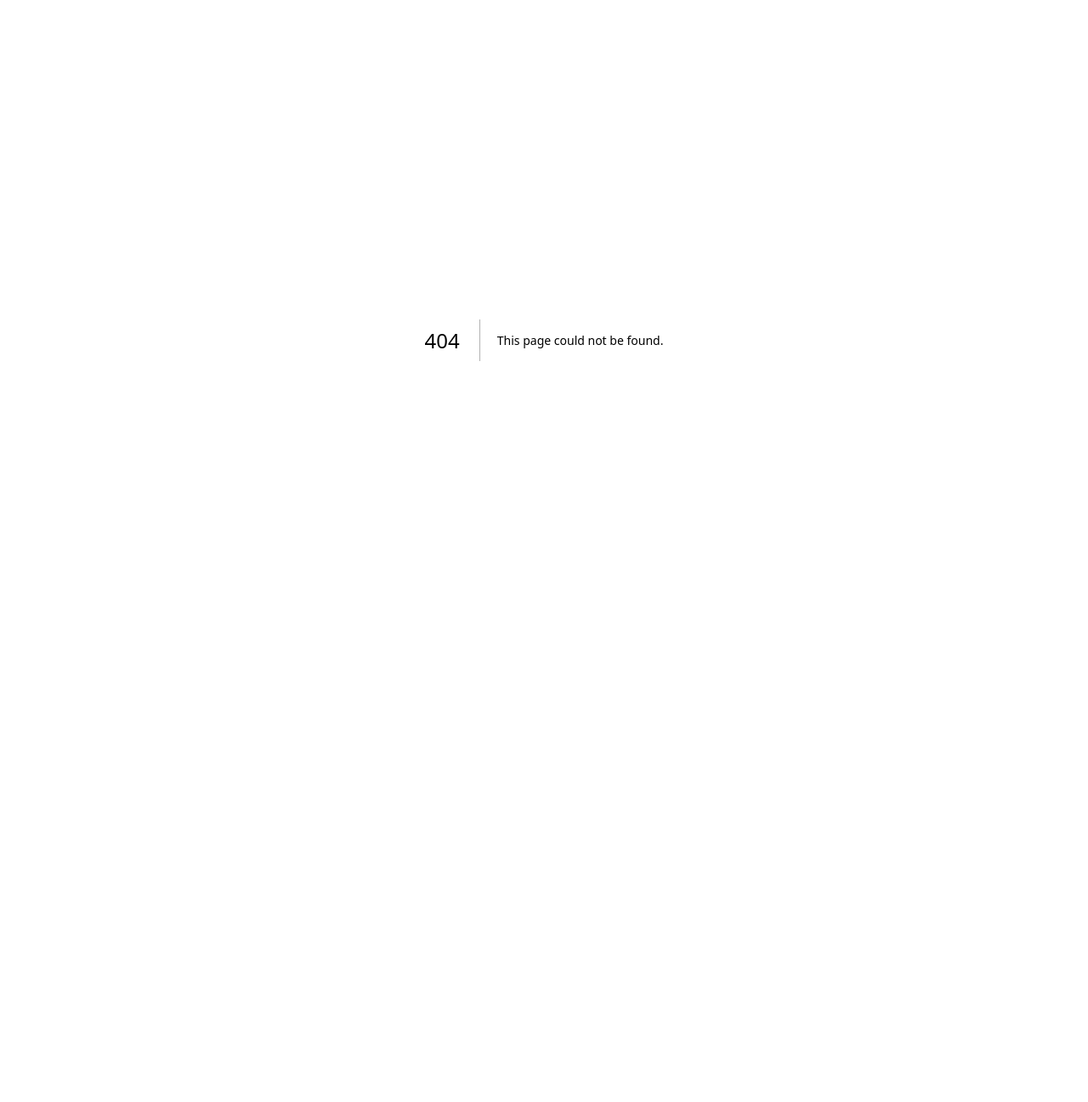
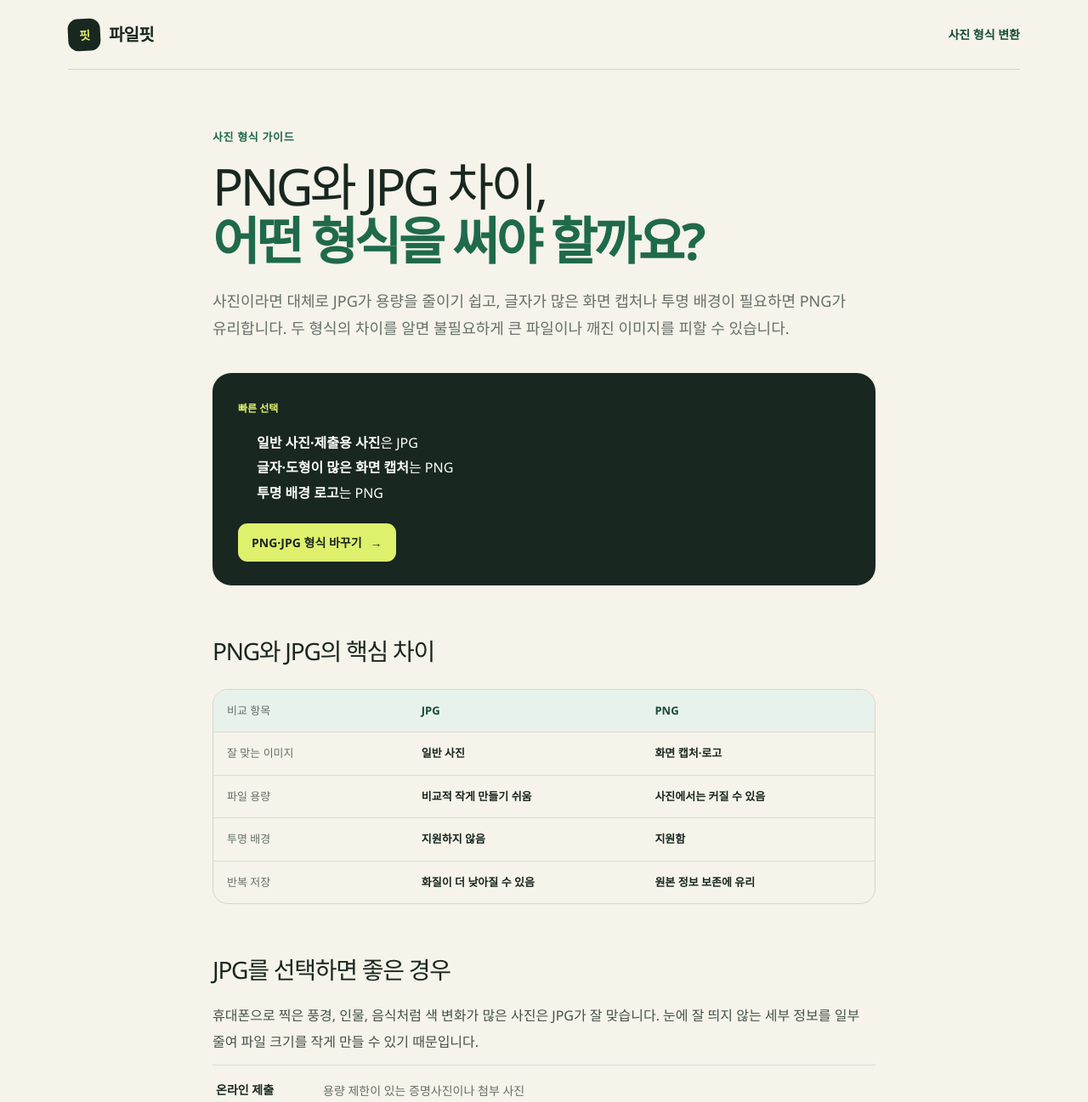
Before and after one commit to ekfgus011113-lab/file-tools, a Next.js app: page /guide/png-jpg-difference in a window 1280 px wide. Before the commit this address had no page. Shown: the top 1297 px of the page at 85% size. Before the commit the page ends 800 px from the top, so only its background shows below. Built offline with nearby package versions, Linux system fonts and the light colour scheme.

Commit message:
Add PNG and JPG format guide

```diff
--- a/app/convert-image/ImageConverter.tsx
+++ b/app/convert-image/ImageConverter.tsx
@@ -298,6 +298,15 @@ export function ImageConverter() {
         <article><span aria-hidden="true">◇</span><h3>사진이 밖으로 나가지 않아요</h3><p>업로드 없이 현재 기기의 브라우저에서 처리합니다.</p></article>
       </section>
 
+      <section className="article-link-section" aria-labelledby="format-guide-title">
+        <div>
+          <span className="section-kicker">사진 형식 가이드</span>
+          <h2 id="format-guide-title">PNG와 JPG, 어떤 형식을 선택해야 할까요?</h2>
+          <p>사진·화면 캡처·투명 배경에 맞는 형식을 비교하고 변환 전에 확인하세요.</p>
+        </div>
+        <a href="/guide/png-jpg-difference">PNG와 JPG 차이 보기 <span aria-hidden="true">→</span></a>
+      </section>
+
       <footer><strong>파일핏</strong><span>사진은 서버에 저장하거나 전송하지 않습니다.</span></footer>
     </main>
   );
--- a/app/globals.css
+++ b/app/globals.css
@@ -139,6 +139,14 @@ main { min-height: 100vh; overflow: hidden; }
 .article-link-section p { margin: 0; color: var(--muted); font-size: 14px; line-height: 1.65; }
 .article-link-section > a, .header-tool-link { color: var(--accent-dark); font-size: 14px; font-weight: 800; text-decoration: none; white-space: nowrap; }
 .article-link-section > a { padding: 12px 16px; border-radius: 12px; background: var(--soft-green); }
+.format-comparison { margin: 24px 0 8px; border: 1px solid rgba(24,39,31,.14); border-radius: 18px; overflow: hidden; }
+.format-comparison > div { display: grid; grid-template-columns: 1fr 1.2fr 1.2fr; }
+.format-comparison > div + div { border-top: 1px solid rgba(24,39,31,.11); }
+.format-comparison span, .format-comparison strong, .format-comparison b { padding: 15px 16px; font-size: 13px; line-height: 1.5; text-align: left; }
+.format-comparison span { color: var(--muted); }
+.format-comparison b { font-weight: 600; }
+.format-comparison-head { background: var(--soft-green); }
+.format-comparison-head strong { color: var(--accent-dark); }
 .more-tools-section { width: min(980px, calc(100% - 40px)); margin: -42px auto 80px; padding: 38px; border-radius: 24px; background: var(--ink); color: white; display: grid; grid-template-columns: 1fr 330px; gap: 42px; align-items: center; }
 .more-tools-section h2 { margin: 10px 0 8px; font-size: 26px; line-height: 1.3; letter-spacing: -.045em; }
 .more-tools-section p { margin: 0; color: #b8c3bd; font-size: 14px; line-height: 1.65; }
@@ -253,6 +261,8 @@ footer strong { color: var(--ink); font-size: 15px; }
   .guide-section h2 { font-size: 26px; }
   .article-link-section { margin-top: -32px; padding: 25px 22px; align-items: flex-start; flex-direction: column; gap: 20px; }
   .article-link-section > a { width: 100%; text-align: center; }
+  .format-comparison { overflow-x: auto; }
+  .format-comparison > div { min-width: 560px; }
   .more-tools-section { margin-top: -32px; padding: 28px 22px; grid-template-columns: 1fr; gap: 24px; }
   .tool-link-grid { width: 100%; }
   .article-shell { margin-top: 48px; }
--- /dev/null
+++ b/app/guide/png-jpg-difference/page.tsx
@@ -0,0 +1,139 @@
+import type { Metadata } from "next";
+
+const pageUrl = "https://filefit.kr/guide/png-jpg-difference";
+
+const structuredData = {
+  "@context": "https://schema.org",
+  "@type": "Article",
+  headline: "PNG와 JPG 차이, 어떤 사진 형식을 써야 할까?",
+  description: "PNG와 JPG의 화질, 용량, 투명 배경 차이와 상황별 선택 방법을 쉽게 설명합니다.",
+  url: pageUrl,
+  inLanguage: "ko-KR",
+  author: { "@type": "Organization", name: "파일핏" },
+  publisher: { "@type": "Organization", name: "파일핏" },
+};
+
+export const metadata: Metadata = {
+  title: "PNG JPG 차이와 변환 방법",
+  description:
+    "PNG와 JPG의 화질, 파일 용량, 투명 배경 차이를 알아보고 사진·화면 캡처·로고에 알맞은 형식을 선택하세요.",
+  alternates: { canonical: "/guide/png-jpg-difference" },
+  openGraph: {
+    title: "PNG JPG 차이와 변환 방법 | 파일핏",
+    description: "사진은 JPG, 글자와 투명 배경은 PNG가 유리한 이유를 간단히 확인하세요.",
+    url: pageUrl,
+  },
+};
+
+export default function PngJpgDifferenceGuide() {
+  return (
+    <main className="article-page">
+      <script
+        type="application/ld+json"
+        dangerouslySetInnerHTML={{ __html: JSON.stringify(structuredData).replace(/</g, "\\u003c") }}
+      />
+
+      <header className="site-header article-header">
+        <a className="brand" href="/" aria-label="파일핏 처음으로">
+          <span className="brand-mark" aria-hidden="true">핏</span>
+          <span>파일핏</span>
+        </a>
+        <a className="header-tool-link" href="/convert-image">사진 형식 변환</a>
+      </header>
+
+      <article className="article-shell">
+        <div className="article-kicker">사진 형식 가이드</div>
+        <h1>PNG와 JPG 차이,<br /><strong>어떤 형식을 써야 할까요?</strong></h1>
+        <p className="article-lead">
+          사진이라면 대체로 JPG가 용량을 줄이기 쉽고, 글자가 많은 화면 캡처나 투명 배경이 필요하면 PNG가 유리합니다.
+          두 형식의 차이를 알면 불필요하게 큰 파일이나 깨진 이미지를 피할 수 있습니다.
+        </p>
+
+        <aside className="quick-answer" aria-label="PNG와 JPG 빠른 선택 방법">
+          <span>빠른 선택</span>
+          <ol>
+            <li><strong>일반 사진·제출용 사진</strong>은 JPG</li>
+            <li><strong>글자·도형이 많은 화면 캡처</strong>는 PNG</li>
+            <li><strong>투명 배경 로고</strong>는 PNG</li>
+          </ol>
+          <a href="/convert-image">PNG·JPG 형식 바꾸기 <span aria-hidden="true">→</span></a>
+        </aside>
+
+        <section>
+          <h2>PNG와 JPG의 핵심 차이</h2>
+          <div className="format-comparison" role="table" aria-label="PNG와 JPG 형식 비교">
+            <div className="format-comparison-head" role="row">
+              <span role="columnheader">비교 항목</span><strong role="columnheader">JPG</strong><strong role="columnheader">PNG</strong>
+            </div>
+            <div role="row"><span role="cell">잘 맞는 이미지</span><b role="cell">일반 사진</b><b role="cell">화면 캡처·로고</b></div>
+            <div role="row"><span role="cell">파일 용량</span><b role="cell">비교적 작게 만들기 쉬움</b><b role="cell">사진에서는 커질 수 있음</b></div>
+            <div role="row"><span role="cell">투명 배경</span><b role="cell">지원하지 않음</b><b role="cell">지원함</b></div>
+            <div role="row"><span role="cell">반복 저장</span><b role="cell">화질이 더 낮아질 수 있음</b><b role="cell">원본 정보 보존에 유리</b></div>
+          </div>
+        </section>
+
+        <section>
+          <h2>JPG를 선택하면 좋은 경우</h2>
+          <p>
+            휴대폰으로 찍은 풍경, 인물, 음식처럼 색 변화가 많은 사진은 JPG가 잘 맞습니다.
+            눈에 잘 띄지 않는 세부 정보를 일부 줄여 파일 크기를 작게 만들 수 있기 때문입니다.
+          </p>
+          <ul className="check-list">
+            <li><strong>온라인 제출</strong><span>용량 제한이 있는 증명사진이나 첨부 사진</span></li>
+            <li><strong>공유용 사진</strong><span>이메일이나 게시글에 올릴 일반 사진</span></li>
+            <li><strong>작은 용량 우선</strong><span>투명 배경보다 전송 속도와 용량이 중요한 경우</span></li>
+          </ul>
+        </section>
+
+        <section>
+          <h2>PNG를 선택하면 좋은 경우</h2>
+          <p>
+            글자, 선, 아이콘처럼 경계가 뚜렷한 이미지는 PNG가 선명하게 보존하기 좋습니다.
+            배경이 비치는 로고나 스티커처럼 투명 영역이 필요한 이미지에도 PNG를 사용해야 합니다.
+          </p>
+          <ul className="check-list">
+            <li><strong>화면 캡처</strong><span>작은 글자와 메뉴가 포함된 프로그램 화면</span></li>
+            <li><strong>로고·아이콘</strong><span>선명한 윤곽과 단색 면이 중요한 이미지</span></li>
+            <li><strong>투명 배경</strong><span>다른 배경 위에 자연스럽게 올려야 하는 이미지</span></li>
+          </ul>
+        </section>
+
+        <section>
+          <h2>PNG를 JPG로 바꾸면 무엇이 달라질까요?</h2>
+          <p>
+            파일 용량은 줄어들 수 있지만 투명한 부분은 JPG에서 표현할 수 없습니다.
+            파일핏은 PNG를 JPG로 바꿀 때 투명 영역을 흰색으로 채워 결과가 검게 보이는 문제를 막습니다.
+            변환 후에는 작은 글자와 배경 부분이 원하는 모습인지 한 번 확인하세요.
+          </p>
+        </section>
+
+        <section className="article-faq">
+          <h2>자주 묻는 질문</h2>
+          <details>
+            <summary>JPG와 JPEG는 다른 형식인가요?</summary>
+            <p>확장자 표기 길이만 다를 뿐 같은 이미지 형식입니다. 대부분의 서비스에서 동일하게 취급합니다.</p>
+          </details>
+          <details>
+            <summary>PNG를 JPG로 바꾸면 무조건 용량이 줄어드나요?</summary>
+            <p>사진에서는 줄어드는 경우가 많지만 이미지 내용과 저장 화질에 따라 결과가 달라집니다. 변환 후 실제 파일 크기를 확인하는 것이 정확합니다.</p>
+          </details>
+          <details>
+            <summary>형식을 바꾸면 사진 크기도 바뀌나요?</summary>
+            <p>파일핏의 형식 변환 도구는 가로·세로 픽셀을 유지하고 파일 형식만 바꿉니다.</p>
+          </details>
+        </section>
+
+        <div className="article-cta">
+          <span>형식을 잘못 선택했나요?</span>
+          <h2>설치 없이 JPG·PNG·WEBP로 바로 바꿔보세요.</h2>
+          <a href="/convert-image">파일핏에서 사진 형식 변환하기</a>
+        </div>
+      </article>
+
+      <footer className="article-footer">
+        <strong>파일핏</strong>
+        <a href="/">사진 용량 줄이기 도구로 돌아가기</a>
+      </footer>
+    </main>
+  );
+}
--- a/app/sitemap.ts
+++ b/app/sitemap.ts
@@ -12,6 +12,12 @@ export default function sitemap(): MetadataRoute.Sitemap {
     },
     {
       url: `${siteUrl}/guide/photo-500kb`,
+      lastModified: new Date(),
+      changeFrequency: "yearly",
+      priority: 0.8,
+    },
+    {
+      url: `${siteUrl}/guide/png-jpg-difference`,
       lastModified: new Date(),
       changeFrequency: "yearly",
       priority: 0.8,
--- /dev/null
+++ b/pnpm-workspace.yaml
@@ -0,0 +1,5 @@
+allowBuilds:
+  esbuild: true
+  sharp: true
+  unrs-resolver: true
+  workerd: true
```
Also changed, not shown: 1 other file (tests, documents, lock files or other folders).
